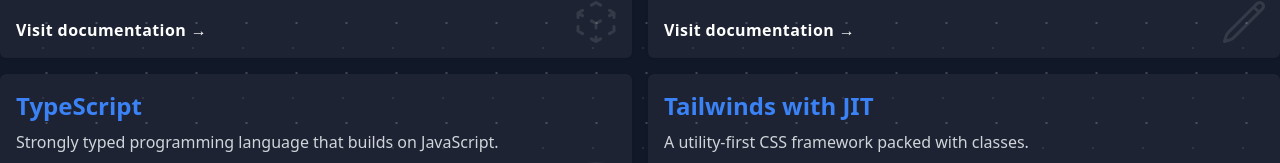
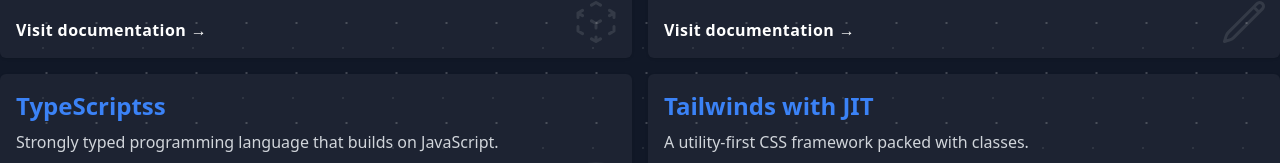
Before and after one commit to kisenaa/template-yarn-npm, a React (Vite) app: page / in a window 1280 px wide. Shown: the part 602-765 px from the top of the page. Built offline with nearby package versions, Linux system fonts and the light colour scheme.

Commit message:
build: base code

```diff
--- a/src/app/app.tsx
+++ b/src/app/app.tsx
@@ -34,7 +34,7 @@
     docs: "https://reactjs.org/",
   },
   {
-    name: "TypeScript",
+    name: "TypeScriptss",
     description:
       "Strongly typed programming language that builds on JavaScript.",
     logo: BookmarkIcon,
```
